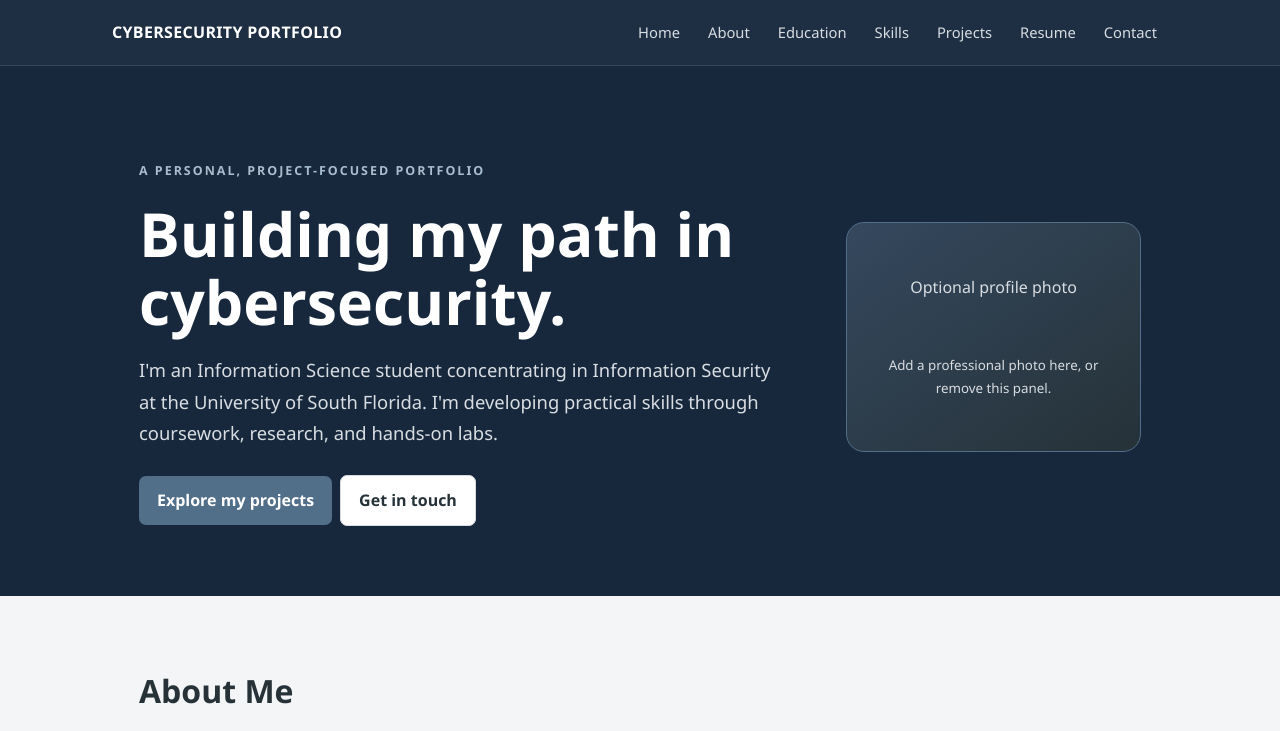
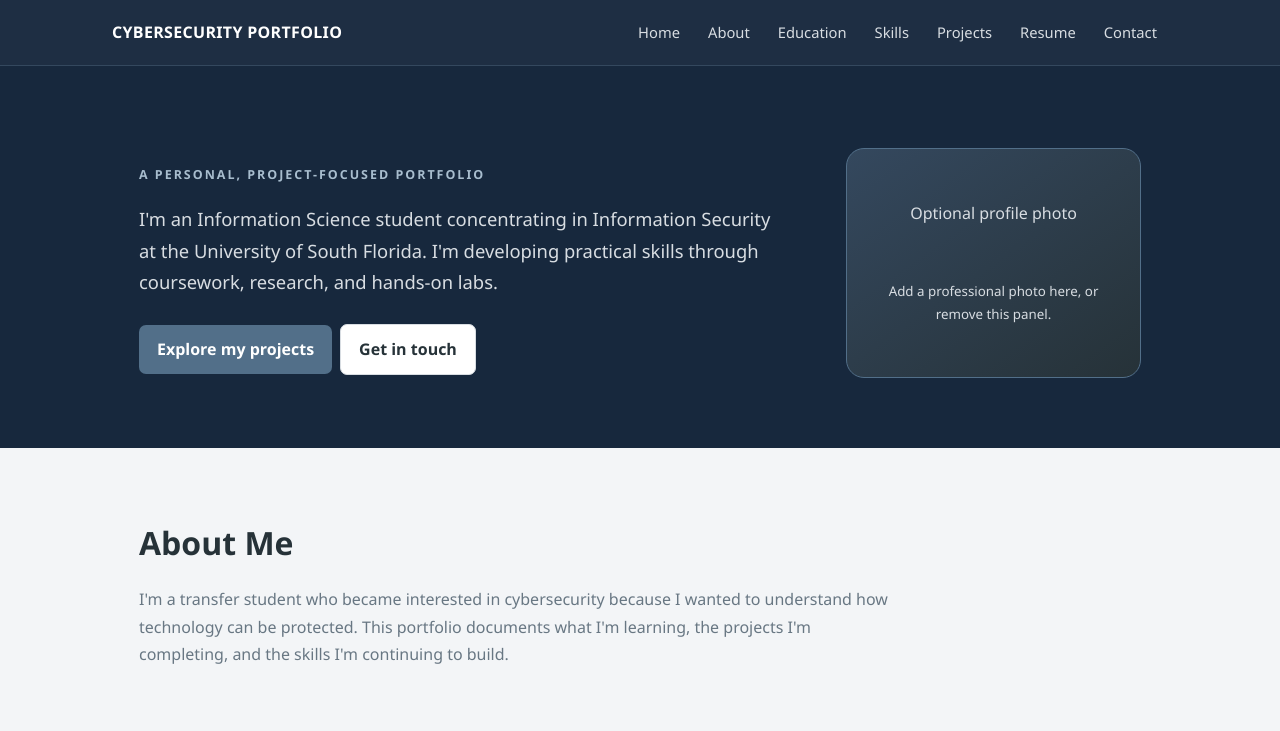
Before and after one commit to JennieferRivera/JennieferRivera-Portfolio, a plain HTML site: page index.html in a window 1280 px wide. Shown: the top 731 px of the page. Drawn offline with Linux system fonts and the light colour scheme.

```diff
--- a/index.html
+++ b/index.html
@@ -1,6 +1,6 @@
 <!doctype html><html lang="en"><head><meta charset="utf-8"><meta name="viewport" content="width=device-width, initial-scale=1"><title>Cybersecurity Portfolio</title><link rel="stylesheet" href="assets/css/style.css"></head><body>
 <header class="topbar"><div class="nav"><a class="brand" href="#home">CYBERSECURITY PORTFOLIO</a><nav class="navlinks"><a href="#home">Home</a><a href="#about">About</a><a href="#education">Education</a><a href="#skills">Skills</a><a href="#projects">Projects</a><a href="#resume">Resume</a><a href="#contact">Contact</a></nav></div></header>
-<main><section class="hero" id="home"><div class="container hero-grid"><div><p class="eyebrow">A personal, project-focused portfolio</p><h1>Building my path in cybersecurity.</h1><p class="lead">I'm an Information Science student concentrating in Information Security at the University of South Florida. I'm developing practical skills through coursework, research, and hands-on labs.</p><a class="button" href="#projects">Explore my projects</a><a class="button secondary" href="#contact">Get in touch</a></div><div class="portrait">Optional profile photo<br><small>Add a professional photo here, or remove this panel.</small></div></div></section>
+<main><section class="hero" id="home"><div class="container hero-grid"><div><p class="eyebrow">A personal, project-focused portfolio</p><p class="lead">I'm an Information Science student concentrating in Information Security at the University of South Florida. I'm developing practical skills through coursework, research, and hands-on labs.</p><a class="button" href="#projects">Explore my projects</a><a class="button secondary" href="#contact">Get in touch</a></div><div class="portrait">Optional profile photo<br><small>Add a professional photo here, or remove this panel.</small></div></div></section>
 <section class="section" id="about"><div class="container"><h2>About Me</h2><p class="section-intro">I'm a transfer student who became interested in cybersecurity because I wanted to understand how technology can be protected. This portfolio documents what I'm learning, the projects I'm completing, and the skills I'm continuing to build.</p></div></section>
 <section class="section" id="education"><div class="container"><h2>Education</h2><div class="panel"><h3>University of South Florida</h3><p>B.S. in Information Science · Information Security Concentration</p><p>Expected graduation: Fall 2026</p></div></div></section>
 <section class="section" id="skills"><div class="container"><h2>Technical Skills</h2><p class="section-intro">Only list tools and skills you have actually used. Add to this section as you gain experience.</p><div class="chips"><span class="chip">Kali Linux</span><span class="chip">Metasploit</span><span class="chip">DVWA</span><span class="chip">Networking fundamentals</span><span class="chip">Operating systems security</span><span class="chip">Security research</span></div></div></section>
```
